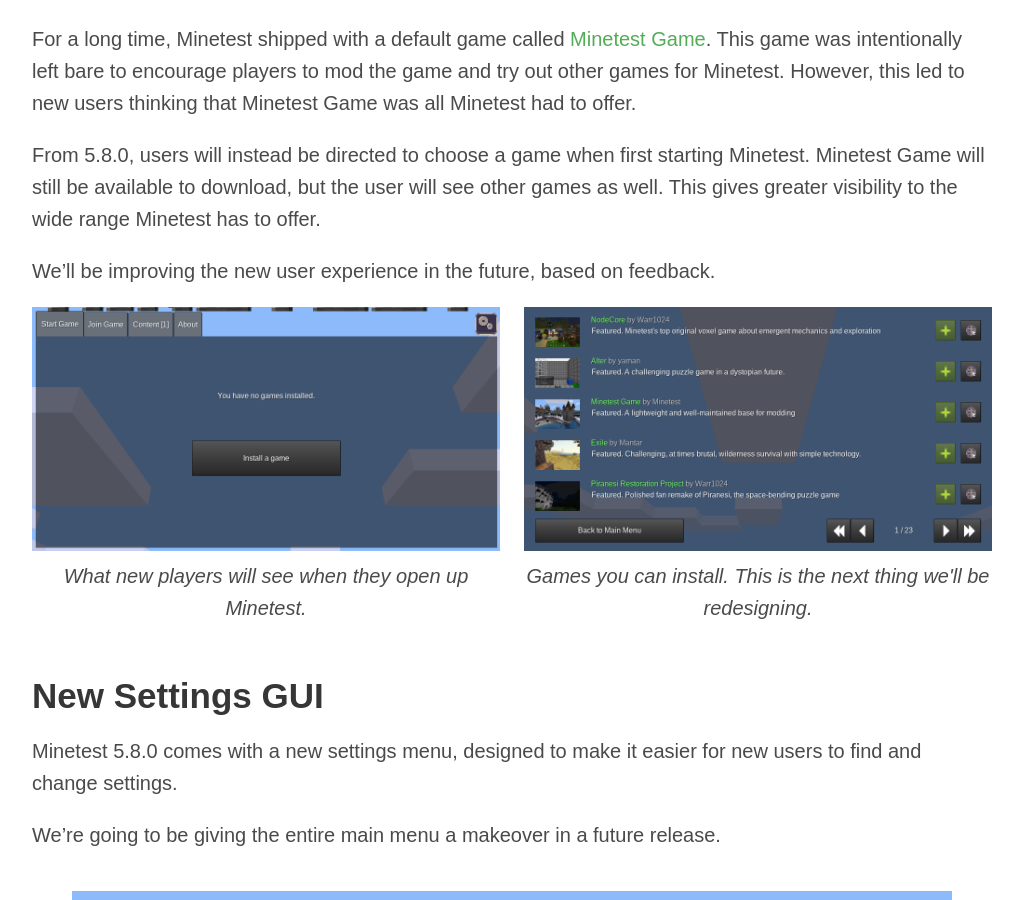
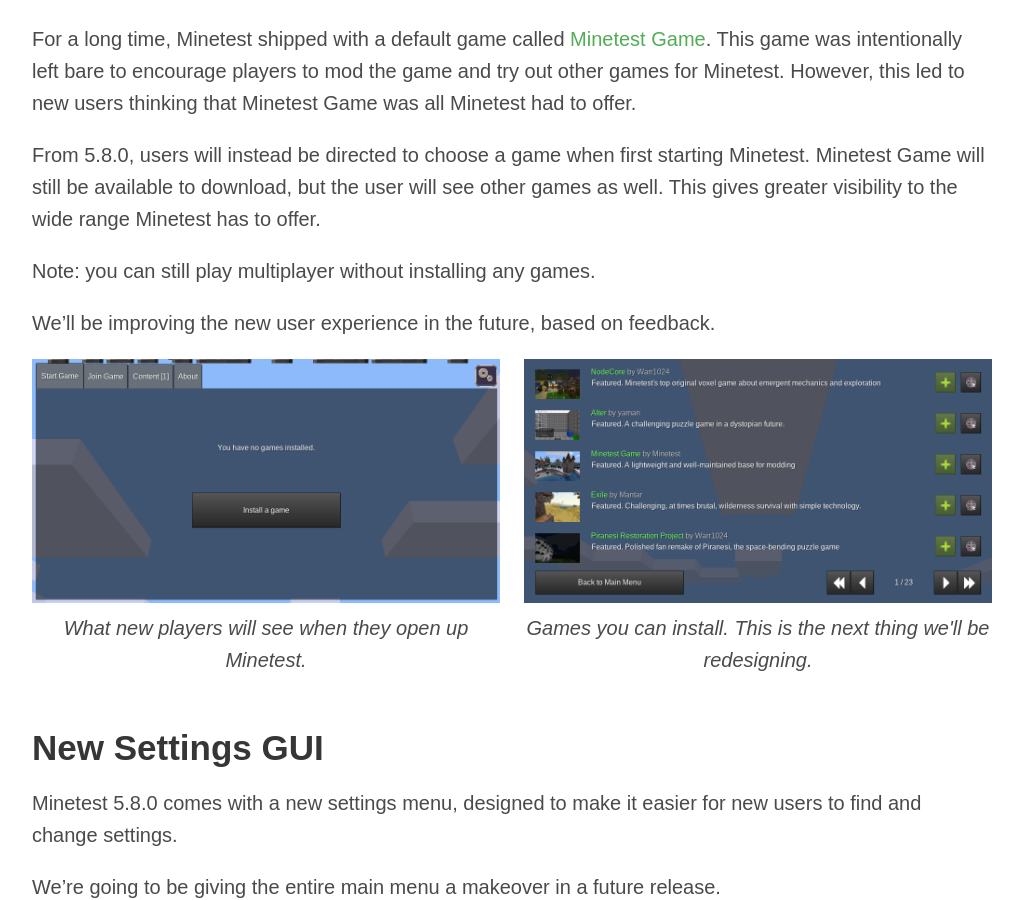
Before and after one commit to minetest/blog, a Jekyll site: the page built from _posts/2023-12-04-5.8.0-released.md, in a window 1280 px wide and 900 px high, scrolled down 1111 px. Shown: the whole window, without its empty margins (128-1151 px from the left). Built offline with Jekyll 4.4.1, drawn with Linux system fonts in a browser that asks for light colours.

Commit message:
Update 2023-12-04-5.8.0-released.md
5.8.0: Add note about multiplayer

```diff
--- a/_posts/2023-12-04-5.8.0-released.md
+++ b/_posts/2023-12-04-5.8.0-released.md
@@ -64,6 +64,8 @@
 see other games as well. This gives greater visibility to the wide range
 Minetest has to offer.
 
+Note: you can still play multiplayer without installing any games.
+
 We'll be improving the new user experience in the future, based on feedback.
 
 {% include figure_gallery.html items=page.mtg_debundle %}
```
